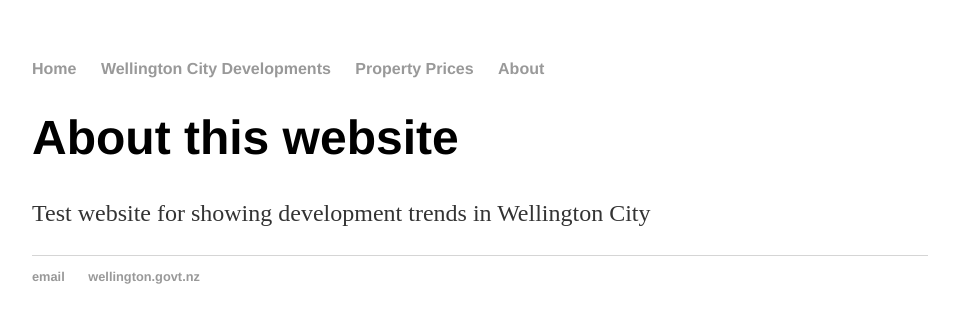
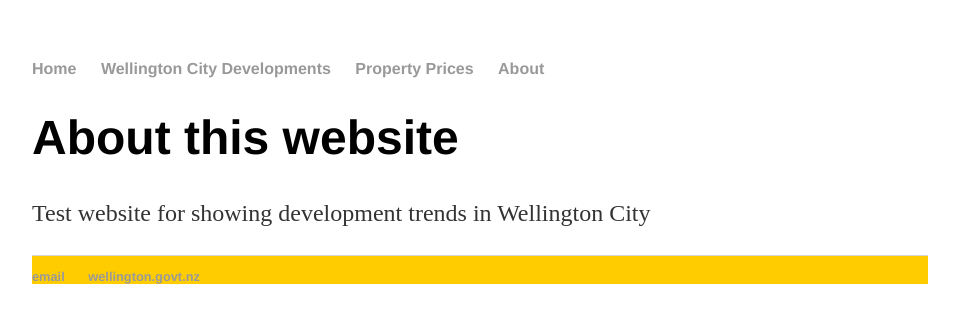
Before and after one commit to wccdigital/graphs, a Jekyll site: the page built from about.html, in a window 1280 px wide. Shown: the top 323 px of the page, without its empty margins (160-1119 px from the left). Built offline with Jekyll 4.4.1, drawn with Linux system fonts in a browser that asks for light colours.

Commit message:
Update main.css

```diff
--- a/css/main.css
+++ b/css/main.css
@@ -29,9 +29,18 @@ p {
     line-height: 1.4em;
     color: #333;
 }
+
+header {
+    border-top: 1px solid #d5d5d5;
+    font-size: .8em;
+    background-color: #FFCC00;
+}
+
 footer {
     border-top: 1px solid #d5d5d5;
     font-size: .8em;
+    background-color: #FFCC00;
+
 }
 
 ul.posts {
```
